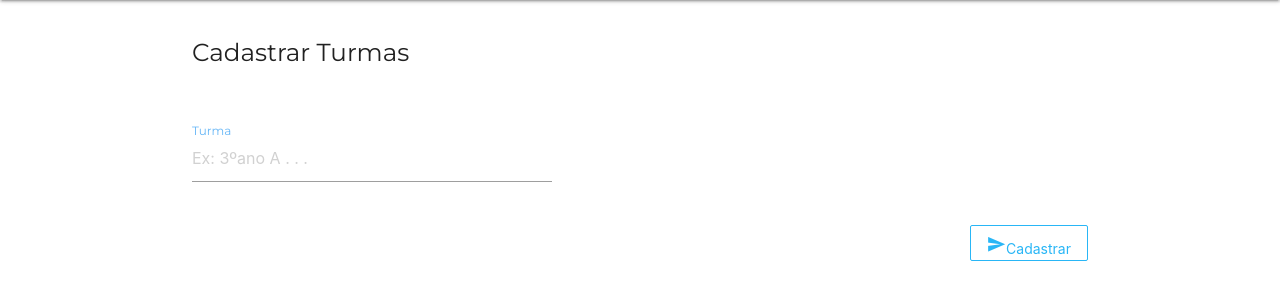
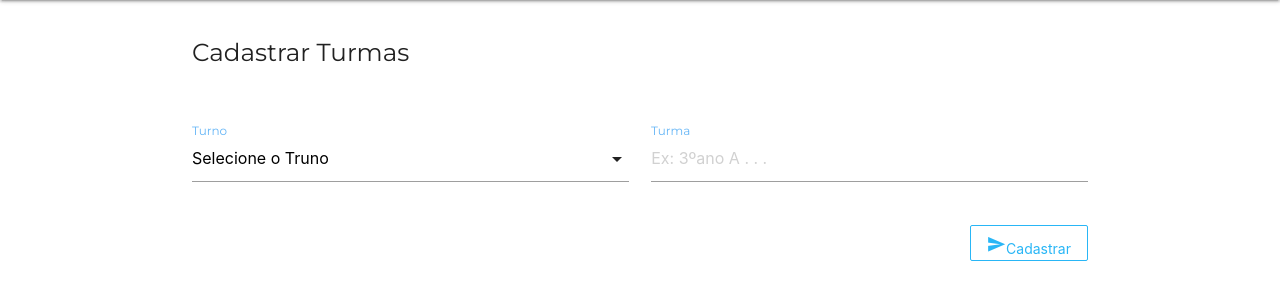
Before and after one commit to GestClass/GestClass-web, a PHP site: page /gestclass-web/cadastroTurmas.html.php in a window 1280 px wide. Shown: the part 64-364 px from the top of the page. Run offline with PHP 8.4, Linux system fonts and the light colour scheme; a user stored in the database is signed in; data comes from the database, SQL or seed files in the repository; some libraries are stand-ins or nearby versions.

Commit message:
Caio: Alterações no cadastrar turmas

```diff
--- a/cadastroTurmas.html.php
+++ b/cadastroTurmas.html.php
@@ -46,7 +46,34 @@
         <form id="cadastro_turmas" method="POST" action="php/cadastrarTurmas.php">
             <h5>Cadastrar Turmas</h5><br><br>
             <div class="row">
-                <div class="input-field col s12 m5 l5">
+                <div class="input-field col s12 m6 l6">
+                    <select name="turno">
+                        <option value="" disabled selected>Selecione o Truno</option>
+                        <?php
+
+                        $query_select_id_turno = $conn->prepare("SELECT ID_turno FROM turno WHERE $id_escola");
+                        $query_select_id_turno->execute();
+
+                        while ($dados_turno_id = $query_select_id_turno->fetch(PDO::FETCH_ASSOC)) {
+                            $id_turno = $dados_turno_id['ID_turno'];
+
+                            $query_select_nome_turno = $conn->prepare("SELECT nome_turno FROM turno WHERE ID_turno = $id_turno");
+                            $query_select_nome_turno->execute();
+
+                            while ($dados_turno_nome = $query_select_nome_turno->fetch(PDO::FETCH_ASSOC)) {
+                                $nome_turno = $dados_turno_nome['nome_turno'];
+
+                        ?>
+                                <option value="<?php echo $id_turno ?>"><?php echo $nome_turno; ?></option>
+                        <?php
+                            }
+                        }
+                        ?>
+
+                    </select>
+                    <label id="lbl" for="first_name">Turno</label>
+                </div>
+                <div class="input-field col s12 m6 l6">
                     <input name="turma" id="nome_turma" placeholder="Ex: 3ºano A . . ." type="text" class="validate">
                     <label id="lbl" for="first_name">Turma</label>
                 </div>
--- a/mensagensDiretor.html.php
+++ b/mensagensDiretor.html.php
@@ -138,7 +138,7 @@
         <div class="modal-content">
             <h4>Encaminhar Mensagem Para Todos</h4><br>
             <div id="novaMensagem">
-                <form action="php/enviarDiretor.php" method="POST">
+                <form action="php/encaminharDiretor.php" method="POST">
                     <div class="row">
                         <div class="input-field col s12 m4 l12">
                             <select name="EncaminharMensagens" id="mensagemDiretor">
--- a/mensagensProfessor.html.php
+++ b/mensagensProfessor.html.php
@@ -137,7 +137,7 @@
         <div class="modal-content">
             <h4>Encaminhar Mensagem Para Todos</h4><br>
             <div id="novaMensagem">
-                <form action="php/enviarProfessor.php" method="POST">
+                <form action="php/encaminharProfessor.php" method="POST">
                     <div class="row">
                         <div class="input-field col s12 m4 l12">
                             <select name="EncaminharMensagens" id="mensagemProf">
--- a/mensagensResponsavel.html.php
+++ b/mensagensResponsavel.html.php
@@ -84,7 +84,7 @@
                 <form action="php/enviarResponsavel.php" method="post">
                     <div class="row">
                         <div class="input-field col s12 m12 l12">
-                            <select name="destinatario" id="mensagemRespon" onchange="formRespon()">
+                            <select name="destinatario" id="mensagemRespon">
                                 <option value="" disabled selected></option>
                                 <option value="1">Secretaria</option>
                                 <option value="2">Diretor</option>
--- a/mensagensSecretaria.html.php
+++ b/mensagensSecretaria.html.php
@@ -138,7 +138,7 @@
         <div class="modal-content">
             <h4>Encaminhar Mensagem Para Todos</h4><br>
             <div id="novaMensagem">
-                <form action="php/enviarProfessor.php" method="POST">
+                <form action="php/encaminharSecretaria.php" method="POST">
                     <div class="row">
                         <div class="input-field col s12 m4 l12">
                             <select name="EncaminharMensagens" id="mensagemProf">
```
Also changed, not shown: js/custom.js (+0 -455 lines), php/cadastrarTurmas.php (+4 -5 lines).
